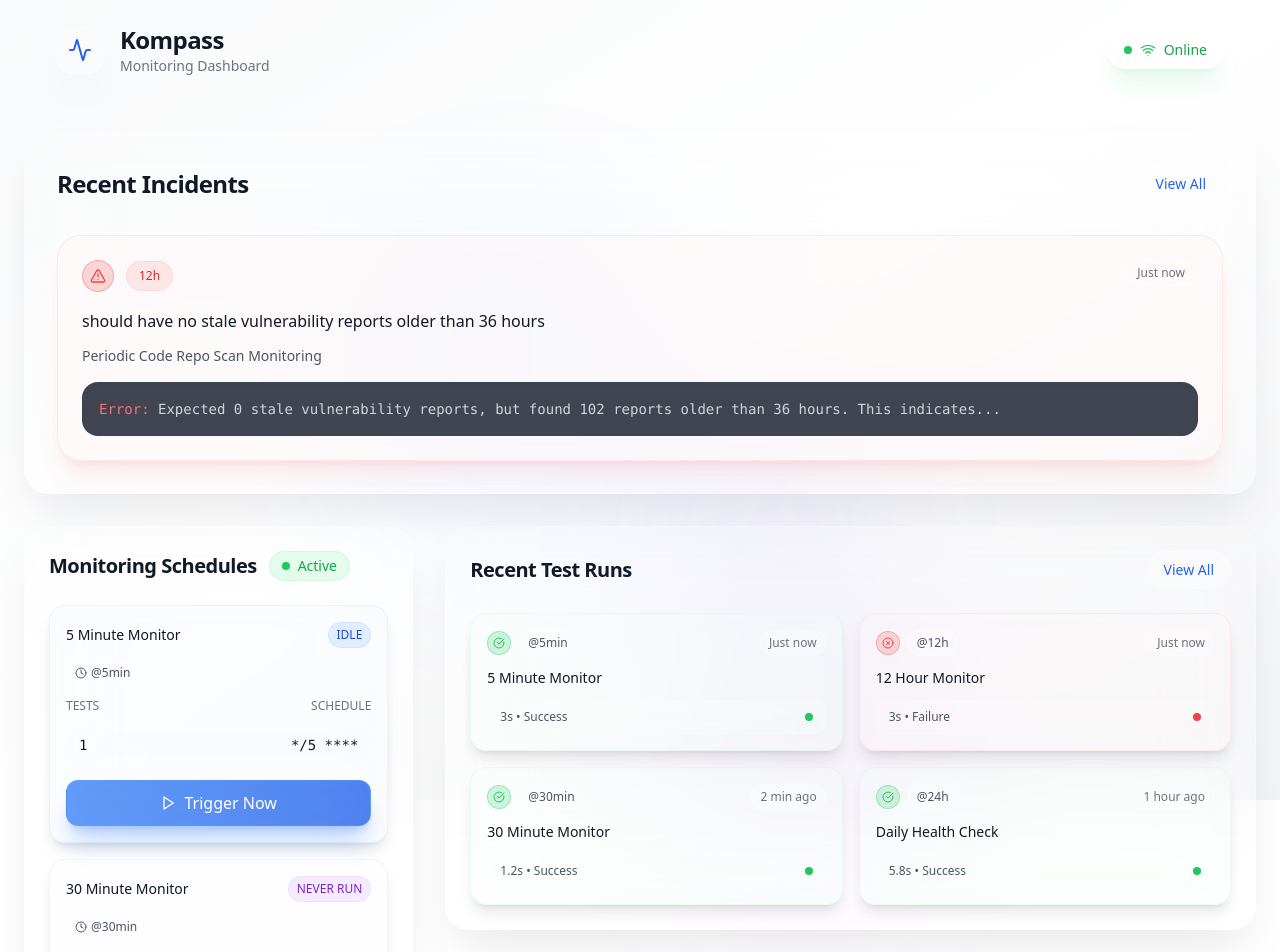
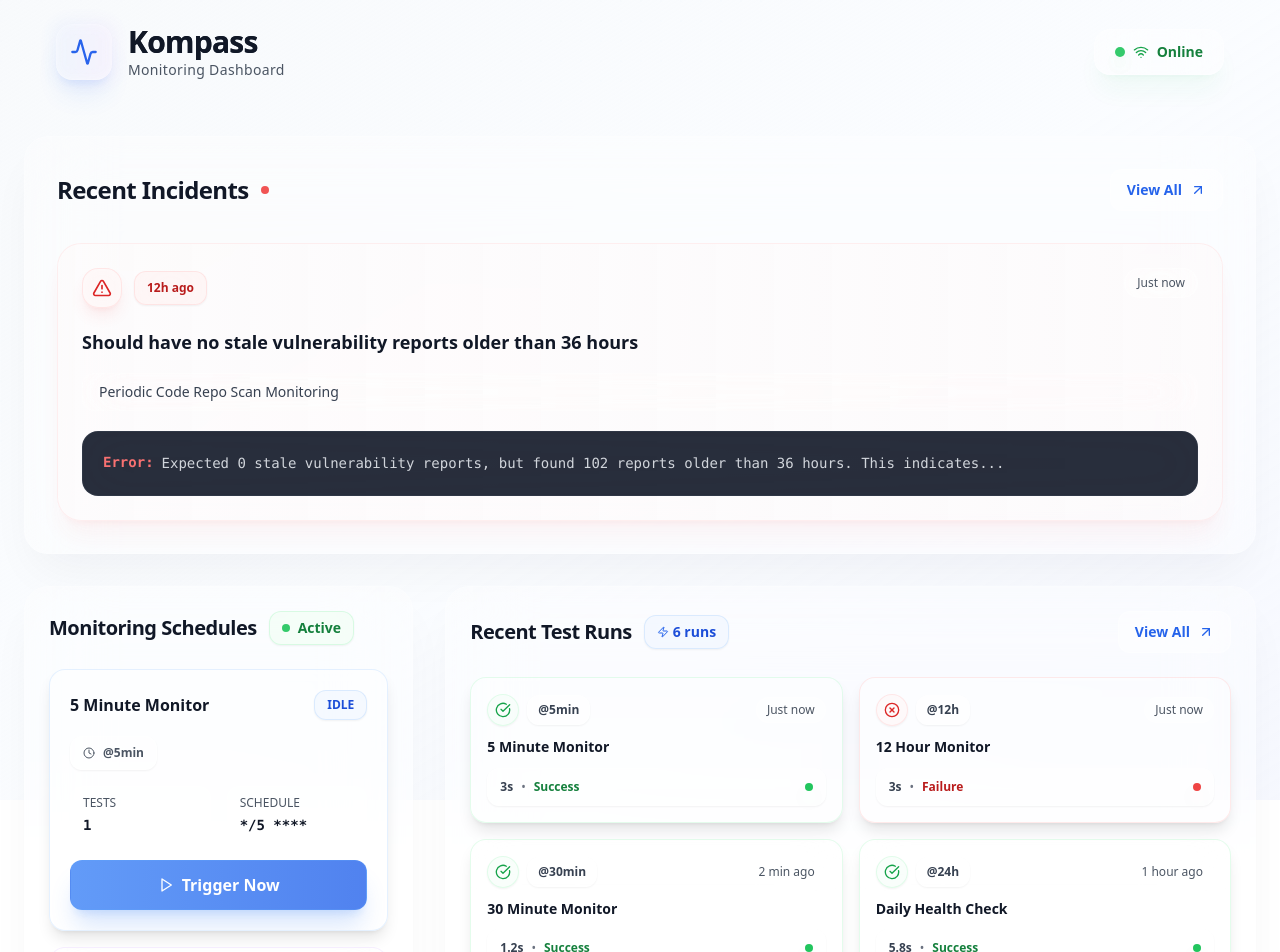
Before and after one commit to AmirTru/liquid-status-glow-design, a React (Vite) app: page / in a window 1280 px wide. Shown: the top 952 px of the page. Built offline with nearby package versions, Linux system fonts and the light colour scheme.

Commit message:
Refine and improve design
Further improve the design based on user feedback.

```diff
--- a/src/components/Background.tsx
+++ b/src/components/Background.tsx
@@ -4,18 +4,17 @@ import React from 'react';
 const Background = () => {
   return (
     <div className="fixed inset-0 z-0">
-      {/* Clean Apple-like gradient background */}
-      <div className="absolute inset-0 bg-gradient-to-br from-gray-50 via-white to-gray-100" />
+      {/* Enhanced gradient background with more depth */}
+      <div className="absolute inset-0 bg-gradient-to-br from-slate-50 via-blue-50/30 to-indigo-50/50" />
 
-      {/* Subtle accent elements */}
-      <div className="absolute top-1/4 left-1/4 w-96 h-96 bg-blue-500/5 rounded-full blur-3xl" />
-      <div className="absolute top-3/4 right-1/4 w-80 h-80 bg-purple-500/5 rounded-full blur-3xl" />
-      <div className="absolute top-1/2 left-1/2 w-64 h-64 bg-indigo-500/5 rounded-full blur-3xl" />
+      {/* More sophisticated light effects */}
+      <div className="absolute top-0 left-1/4 w-96 h-96 bg-gradient-radial from-blue-200/20 via-blue-100/10 to-transparent rounded-full blur-3xl" />
+      <div className="absolute bottom-1/4 right-1/3 w-80 h-80 bg-gradient-radial from-purple-200/15 via-purple-100/8 to-transparent rounded-full blur-3xl" />
+      <div className="absolute top-1/2 left-1/2 transform -translate-x-1/2 -translate-y-1/2 w-72 h-72 bg-gradient-radial from-indigo-200/12 via-indigo-100/6 to-transparent rounded-full blur-3xl" />
 
-      {/* Minimal overlay */}
-      <div className="absolute inset-0 opacity-30">
-        <div className="absolute inset-0 bg-gradient-to-r from-transparent via-blue-500/3 to-transparent transform rotate-12" />
-        <div className="absolute inset-0 bg-gradient-to-l from-transparent via-purple-500/3 to-transparent transform -rotate-12" />
+      {/* Subtle texture overlay */}
+      <div className="absolute inset-0 opacity-[0.02]">
+        <div className="absolute inset-0 bg-[radial-gradient(circle_at_1px_1px,rgba(59,130,246,0.3)_1px,transparent_0)] bg-[length:20px_20px]" />
       </div>
     </div>
   );
--- a/src/components/Header.tsx
+++ b/src/components/Header.tsx
@@ -8,19 +8,24 @@ const Header = () => {
       <div className="container mx-auto">
         <div className="flex items-center justify-between">
           <div className="flex items-center space-x-4">
-            <div className="w-12 h-12 bg-white/20 backdrop-blur-xl border border-white/30 rounded-2xl flex items-center justify-center shadow-2xl shadow-blue-500/20">
-              <Activity className="w-6 h-6 text-blue-600" />
+            <div className="relative">
+              <div className="w-14 h-14 bg-white/40 backdrop-blur-xl border border-white/20 rounded-2xl flex items-center justify-center shadow-xl shadow-blue-500/10 group-hover:shadow-blue-500/20 transition-all duration-300">
+                <Activity className="w-7 h-7 text-blue-600" />
+              </div>
+              <div className="absolute -inset-1 bg-gradient-to-r from-blue-500/20 to-purple-500/20 rounded-2xl blur opacity-30"></div>
             </div>
             <div>
-              <h1 className="text-2xl font-semibold text-gray-900 tracking-tight">Kompass</h1>
-              <p className="text-gray-500 text-sm font-medium">Monitoring Dashboard</p>
+              <h1 className="text-3xl font-bold text-gray-900 tracking-tight bg-gradient-to-r from-gray-900 to-gray-700 bg-clip-text">
+                Kompass
+              </h1>
+              <p className="text-gray-600 text-sm font-medium tracking-wide">Monitoring Dashboard</p>
             </div>
           </div>
 
-          <div className="flex items-center space-x-2 bg-white/30 backdrop-blur-xl border border-white/40 rounded-full px-4 py-2 shadow-xl shadow-green-500/10">
-            <div className="w-2 h-2 bg-green-500 rounded-full shadow-lg shadow-green-500/50"></div>
-            <Wifi className="w-4 h-4 text-green-500" />
-            <span className="text-green-600 text-sm font-medium">Online</span>
+          <div className="flex items-center space-x-2 bg-white/40 backdrop-blur-xl border border-white/30 rounded-2xl px-5 py-3 shadow-xl shadow-green-500/5 hover:shadow-green-500/10 transition-all duration-300">
+            <div className="w-2.5 h-2.5 bg-green-500 rounded-full shadow-lg shadow-green-500/50 animate-pulse"></div>
+            <Wifi className="w-4 h-4 text-green-600" />
+            <span className="text-green-700 text-sm font-semibold">Online</span>
           </div>
         </div>
       </div>
--- a/src/components/MonitoringSchedules.tsx
+++ b/src/components/MonitoringSchedules.tsx
@@ -1,6 +1,6 @@
 
 import React from 'react';
-import { Play, Clock, CheckCircle } from 'lucide-react';
+import { Play, Clock, CheckCircle, ArrowUpRight } from 'lucide-react';
 
 const MonitoringSchedules = () => {
   const schedules = [
@@ -35,30 +35,30 @@ const MonitoringSchedules = () => {
 
   const getStatusColor = (status: string) => {
     switch (status) {
-      case 'IDLE': return 'bg-blue-50/20 border-blue-200/30';
-      case 'NEVER RUN': return 'bg-purple-50/20 border-purple-200/30';
-      case 'FAILED': return 'bg-red-50/20 border-red-200/30';
-      default: return 'bg-gray-50/20 border-gray-200/30';
+      case 'IDLE': return 'bg-white/20 border-blue-200/40';
+      case 'NEVER RUN': return 'bg-white/20 border-purple-200/40';
+      case 'FAILED': return 'bg-white/20 border-red-200/40';
+      default: return 'bg-white/20 border-gray-200/40';
     }
   };
 
   const getStatusBadgeColor = (status: string) => {
     switch (status) {
-      case 'IDLE': return 'bg-blue-100/80 text-blue-700 border-blue-200/50';
-      case 'NEVER RUN': return 'bg-purple-100/80 text-purple-700 border-purple-200/50';
-      case 'FAILED': return 'bg-red-100/80 text-red-700 border-red-200/50';
-      default: return 'bg-gray-100/80 text-gray-700 border-gray-200/50';
+      case 'IDLE': return 'bg-blue-50/60 text-blue-700 border-blue-200/50';
+      case 'NEVER RUN': return 'bg-purple-50/60 text-purple-700 border-purple-200/50';
+      case 'FAILED': return 'bg-red-50/60 text-red-700 border-red-200/50';
+      default: return 'bg-gray-50/60 text-gray-700 border-gray-200/50';
     }
   };
 
   return (
-    <div className="bg-white/10 backdrop-blur-2xl border border-white/20 rounded-3xl p-6 shadow-2xl shadow-gray-900/10 hover:shadow-3xl hover:shadow-gray-900/15 transition-all duration-700 hover:bg-white/15">
+    <div className="bg-white/30 backdrop-blur-2xl border border-white/20 rounded-3xl p-6 shadow-2xl shadow-gray-900/5 hover:shadow-gray-900/10 transition-all duration-500 hover:bg-white/35">
       <div className="flex items-center justify-between mb-6">
         <div className="flex items-center space-x-3">
-          <h2 className="text-xl font-semibold text-gray-900 tracking-tight">Monitoring Schedules</h2>
-          <div className="flex items-center space-x-2 bg-green-100/80 backdrop-blur-xl px-3 py-1 rounded-full border border-green-200/50">
-            <div className="w-2 h-2 bg-green-500 rounded-full shadow-lg shadow-green-500/50"></div>
-            <span className="text-green-600 text-sm font-medium">Active</span>
+          <h2 className="text-xl font-bold text-gray-900 tracking-tight">Monitoring Schedules</h2>
+          <div className="flex items-center space-x-2 bg-green-50/60 backdrop-blur-xl px-3 py-1.5 rounded-xl border border-green-200/50 shadow-sm">
+            <div className="w-2 h-2 bg-green-500 rounded-full shadow-lg shadow-green-500/50 animate-pulse"></div>
+            <span className="text-green-700 text-sm font-semibold">Active</span>
           </div>
         </div>
       </div>
@@ -67,36 +67,40 @@ const MonitoringSchedules = () => {
         {schedules.map((schedule, index) => (
           <div
             key={index}
-            className={`${getStatusColor(schedule.status)} backdrop-blur-xl border rounded-2xl p-4 hover:scale-[1.02] transition-all duration-500 shadow-lg hover:shadow-xl`}
+            className={`${getStatusColor(schedule.status)} backdrop-blur-xl border rounded-2xl p-5 hover:scale-[1.02] transition-all duration-300 shadow-lg hover:shadow-xl group relative overflow-hidden`}
           >
-            <div className="flex items-center justify-between mb-3">
-              <h3 className="text-gray-900 font-medium text-sm">{schedule.name}</h3>
-              <span className={`text-xs px-2 py-1 rounded-full font-medium backdrop-blur-xl border ${getStatusBadgeColor(schedule.status)}`}>
+            <div className="absolute inset-0 bg-gradient-to-r from-white/5 to-white/10 opacity-0 group-hover:opacity-100 transition-opacity duration-300"></div>
+            <div className="relative">
+              <div className="flex items-center justify-between mb-4">
+                <h3 className="text-gray-900 font-semibold text-base">{schedule.name}</h3>
+                <span className={`text-xs px-3 py-1.5 rounded-xl font-semibold backdrop-blur-xl border ${getStatusBadgeColor(schedule.status)} shadow-sm`}>
                   {schedule.status}
                 </span>
               </div>
 
-            <div className="flex items-center space-x-4 text-xs text-gray-600 mb-3 font-medium">
-              <span className="flex items-center space-x-1 bg-white/20 backdrop-blur-xl px-2 py-1 rounded-full border border-white/30">
+              <div className="flex items-center space-x-4 text-xs text-gray-600 mb-4 font-semibold">
+                <span className="flex items-center space-x-2 bg-white/30 backdrop-blur-xl px-3 py-2 rounded-xl border border-white/30 shadow-sm">
                   <Clock className="w-3 h-3" />
                   <span>{schedule.interval}</span>
                 </span>
               </div>
 
-            <div className="flex items-center justify-between text-xs text-gray-500 mb-3 font-medium">
-              <span>TESTS</span>
-              <span>SCHEDULE</span>
+              <div className="grid grid-cols-2 gap-4 mb-4">
+                <div className="bg-white/20 backdrop-blur-xl px-3 py-2 rounded-xl border border-white/20">
+                  <div className="text-xs text-gray-600 font-medium mb-1">TESTS</div>
+                  <div className="text-sm text-gray-900 font-mono font-bold">{schedule.tests}</div>
+                </div>
+                <div className="bg-white/20 backdrop-blur-xl px-3 py-2 rounded-xl border border-white/20">
+                  <div className="text-xs text-gray-600 font-medium mb-1">SCHEDULE</div>
+                  <div className="text-sm text-gray-900 font-mono font-bold">{schedule.schedule}</div>
+                </div>
               </div>
 
-            <div className="flex items-center justify-between text-sm text-gray-900 mb-4 font-mono bg-white/10 backdrop-blur-xl px-3 py-2 rounded-xl border border-white/20">
-              <span>{schedule.tests}</span>
-              <span>{schedule.schedule}</span>
-            </div>
-
-            <button className="w-full bg-gradient-to-r from-blue-500/80 to-blue-600/80 backdrop-blur-xl hover:from-blue-600/90 hover:to-blue-700/90 text-white font-medium py-2.5 px-4 rounded-xl transition-all duration-300 shadow-xl shadow-blue-500/30 hover:shadow-blue-500/50 flex items-center justify-center space-x-2 border border-blue-400/30">
-              <Play className="w-4 h-4" />
+              <button className="w-full bg-gradient-to-r from-blue-500/80 to-blue-600/80 backdrop-blur-xl hover:from-blue-600/90 hover:to-blue-700/90 text-white font-semibold py-3 px-4 rounded-xl transition-all duration-300 shadow-xl shadow-blue-500/20 hover:shadow-blue-500/30 flex items-center justify-center space-x-2 border border-blue-400/30 hover:scale-105 group">
+                <Play className="w-4 h-4 transition-transform group-hover:scale-110" />
                 <span>Trigger Now</span>
               </button>
+            </div>
           </div>
         ))}
       </div>
--- a/src/components/RecentIncidents.tsx
+++ b/src/components/RecentIncidents.tsx
@@ -1,38 +1,55 @@
 
 import React from 'react';
-import { Clock, AlertTriangle } from 'lucide-react';
+import { Clock, AlertTriangle, ArrowUpRight } from 'lucide-react';
 
 const RecentIncidents = () => {
   return (
-    <div className="bg-white/10 backdrop-blur-2xl border border-white/20 rounded-3xl p-8 shadow-2xl shadow-gray-900/10 hover:shadow-3xl hover:shadow-gray-900/15 transition-all duration-700 hover:bg-white/15">
+    <div className="group bg-white/30 backdrop-blur-2xl border border-white/20 rounded-3xl p-8 shadow-2xl shadow-gray-900/5 hover:shadow-gray-900/10 transition-all duration-500 hover:bg-white/35 hover:border-white/30">
       <div className="flex items-center justify-between mb-8">
-        <h2 className="text-2xl font-semibold text-gray-900 tracking-tight">Recent Incidents</h2>
-        <button className="text-blue-600 hover:text-blue-700 text-sm font-medium transition-colors bg-white/20 backdrop-blur-xl px-4 py-2 rounded-full border border-white/30 hover:bg-white/30">
-          View All
+        <div className="flex items-center space-x-3">
+          <h2 className="text-2xl font-bold text-gray-900 tracking-tight">Recent Incidents</h2>
+          <div className="w-2 h-2 bg-red-500 rounded-full shadow-lg shadow-red-500/50 animate-pulse"></div>
+        </div>
+        <button className="flex items-center space-x-2 text-blue-600 hover:text-blue-700 text-sm font-semibold transition-all duration-200 bg-white/30 backdrop-blur-xl px-4 py-2.5 rounded-xl border border-white/30 hover:bg-white/40 hover:border-white/40 hover:scale-105 group">
+          <span>View All</span>
+          <ArrowUpRight className="w-4 h-4 transition-transform group-hover:translate-x-0.5 group-hover:-translate-y-0.5" />
         </button>
       </div>
 
       <div className="space-y-6">
-        <div className="bg-red-50/30 backdrop-blur-xl border border-red-200/40 rounded-3xl p-6 hover:scale-[1.02] transition-all duration-500 shadow-xl shadow-red-500/10 hover:shadow-red-500/20">
-          <div className="flex items-start justify-between mb-4">
-            <div className="flex items-center space-x-3">
-              <div className="w-8 h-8 bg-red-500/20 backdrop-blur-xl rounded-full flex items-center justify-center border border-red-500/30">
-                <AlertTriangle className="w-4 h-4 text-red-500" />
+        <div className="relative bg-white/20 backdrop-blur-xl border border-red-200/30 rounded-3xl p-6 hover:scale-[1.01] transition-all duration-500 shadow-xl shadow-red-500/5 hover:shadow-red-500/10 group">
+          <div className="absolute inset-0 bg-gradient-to-r from-red-50/20 to-red-100/10 rounded-3xl"></div>
+          <div className="relative">
+            <div className="flex items-start justify-between mb-5">
+              <div className="flex items-center space-x-3">
+                <div className="w-10 h-10 bg-red-50/40 backdrop-blur-xl rounded-2xl flex items-center justify-center border border-red-200/40 shadow-lg shadow-red-500/10">
+                  <AlertTriangle className="w-5 h-5 text-red-600" />
+                </div>
+                <span className="text-red-700 text-xs bg-red-50/60 backdrop-blur-xl px-3 py-2 rounded-xl font-semibold border border-red-200/40 shadow-sm">
+                  12h ago
+                </span>
               </div>
-              <span className="text-red-600 text-xs bg-red-100/80 backdrop-blur-xl px-3 py-1.5 rounded-full font-medium border border-red-200/50">12h</span>
+              <span className="text-gray-600 text-xs font-medium bg-white/40 backdrop-blur-xl px-3 py-1.5 rounded-full border border-white/30">
+                Just now
+              </span>
             </div>
-            <span className="text-gray-500 text-xs font-medium bg-white/20 backdrop-blur-xl px-3 py-1 rounded-full border border-white/30">Just now</span>
-          </div>
 
-          <h3 className="text-gray-900 font-medium mb-3 text-base leading-relaxed">
-            should have no stale vulnerability reports older than 36 hours
-          </h3>
+            <h3 className="text-gray-900 font-semibold mb-4 text-lg leading-relaxed">
+              Should have no stale vulnerability reports older than 36 hours
+            </h3>
 
-          <p className="text-gray-600 text-sm mb-4 font-medium">Periodic Code Repo Scan Monitoring</p>
+            <p className="text-gray-700 text-sm mb-5 font-medium bg-white/20 backdrop-blur-xl px-4 py-2 rounded-xl border border-white/20">
+              Periodic Code Repo Scan Monitoring
+            </p>
 
-          <div className="bg-gray-900/80 backdrop-blur-xl rounded-2xl p-4 font-mono text-sm border border-gray-700/50 shadow-inner">
-            <span className="text-red-400">Error:</span>
-            <span className="text-gray-300"> Expected 0 stale vulnerability reports, but found 102 reports older than 36 hours. This indicates...</span>
+            <div className="bg-gray-900/90 backdrop-blur-xl rounded-2xl p-5 font-mono text-sm border border-gray-700/50 shadow-inner">
+              <div className="flex items-start space-x-2">
+                <span className="text-red-400 font-semibold">Error:</span>
+                <span className="text-gray-300 leading-relaxed">
+                  Expected 0 stale vulnerability reports, but found 102 reports older than 36 hours. This indicates...
+                </span>
+              </div>
+            </div>
           </div>
         </div>
       </div>
--- a/src/components/RecentTestRuns.tsx
+++ b/src/components/RecentTestRuns.tsx
@@ -1,6 +1,6 @@
 
 import React from 'react';
-import { CheckCircle, XCircle, Clock } from 'lucide-react';
+import { CheckCircle, XCircle, Clock, ArrowUpRight, Zap } from 'lucide-react';
 
 const RecentTestRuns = () => {
   const testRuns = [
@@ -11,7 +11,8 @@ const RecentTestRuns = () => {
       details: '3s',
       time: 'Just now',
       icon: CheckCircle,
-      color: 'bg-green-50/20 border-green-200/30'
+      color: 'bg-white/20 border-green-200/40',
+      iconColor: 'text-green-600'
     },
     {
       name: '12 Hour Monitor',
@@ -20,7 +21,8 @@ const RecentTestRuns = () => {
       details: '3s',
       time: 'Just now',
       icon: XCircle,
-      color: 'bg-red-50/20 border-red-200/30'
+      color: 'bg-white/20 border-red-200/40',
+      iconColor: 'text-red-600'
     },
     {
       name: '30 Minute Monitor',
@@ -29,7 +31,8 @@ const RecentTestRuns = () => {
       details: '1.2s',
       time: '2 min ago',
       icon: CheckCircle,
-      color: 'bg-green-50/20 border-green-200/30'
+      color: 'bg-white/20 border-green-200/40',
+      iconColor: 'text-green-600'
     },
     {
       name: 'Daily Health Check',
@@ -38,16 +41,44 @@ const RecentTestRuns = () => {
       details: '5.8s',
       time: '1 hour ago',
       icon: CheckCircle,
-      color: 'bg-green-50/20 border-green-200/30'
+      color: 'bg-white/20 border-green-200/40',
+      iconColor: 'text-green-600'
+    },
+    {
+      name: 'Security Scan',
+      duration: '@6h',
+      status: 'Success',
+      details: '12.4s',
+      time: '3 hours ago',
+      icon: CheckCircle,
+      color: 'bg-white/20 border-green-200/40',
+      iconColor: 'text-green-600'
+    },
+    {
+      name: 'Performance Test',
+      duration: '@1h',
+      status: 'Success',
+      details: '0.8s',
+      time: '45 min ago',
+      icon: CheckCircle,
+      color: 'bg-white/20 border-green-200/40',
+      iconColor: 'text-green-600'
     }
   ];
 
   return (
-    <div className="bg-white/10 backdrop-blur-2xl border border-white/20 rounded-3xl p-6 shadow-2xl shadow-gray-900/10 hover:shadow-3xl hover:shadow-gray-900/15 transition-all duration-700 hover:bg-white/15">
+    <div className="bg-white/30 backdrop-blur-2xl border border-white/20 rounded-3xl p-6 shadow-2xl shadow-gray-900/5 hover:shadow-gray-900/10 transition-all duration-500 hover:bg-white/35">
       <div className="flex items-center justify-between mb-6">
-        <h2 className="text-xl font-semibold text-gray-900 tracking-tight">Recent Test Runs</h2>
-        <button className="text-blue-600 hover:text-blue-700 text-sm font-medium transition-colors bg-white/20 backdrop-blur-xl px-4 py-2 rounded-full border border-white/30 hover:bg-white/30">
-          View All
+        <div className="flex items-center space-x-3">
+          <h2 className="text-xl font-bold text-gray-900 tracking-tight">Recent Test Runs</h2>
+          <div className="flex items-center space-x-1 bg-blue-50/60 backdrop-blur-xl px-3 py-1.5 rounded-xl border border-blue-200/50 shadow-sm">
+            <Zap className="w-3 h-3 text-blue-600" />
+            <span className="text-blue-700 text-sm font-semibold">{testRuns.length} runs</span>
+          </div>
+        </div>
+        <button className="flex items-center space-x-2 text-blue-600 hover:text-blue-700 text-sm font-semibold transition-all duration-200 bg-white/30 backdrop-blur-xl px-4 py-2.5 rounded-xl border border-white/30 hover:bg-white/40 hover:border-white/40 hover:scale-105 group">
+          <span>View All</span>
+          <ArrowUpRight className="w-4 h-4 transition-transform group-hover:translate-x-0.5 group-hover:-translate-y-0.5" />
         </button>
       </div>
 
@@ -55,23 +86,36 @@ const RecentTestRuns = () => {
         {testRuns.map((test, index) => (
           <div
             key={index}
-            className={`${test.color} backdrop-blur-xl border rounded-2xl p-4 hover:scale-[1.02] transition-all duration-500 shadow-lg hover:shadow-xl`}
+            className={`${test.color} backdrop-blur-xl border rounded-2xl p-4 hover:scale-[1.02] transition-all duration-300 shadow-lg hover:shadow-xl group relative overflow-hidden`}
           >
-            <div className="flex items-center justify-between mb-3">
-              <div className="flex items-center space-x-2">
-                <div className={`w-6 h-6 rounded-full flex items-center justify-center ${test.status === 'Success' ? 'bg-green-500/20 border border-green-500/30' : 'bg-red-500/20 border border-red-500/30'} backdrop-blur-xl`}>
-                  <test.icon className={`w-3 h-3 ${test.status === 'Success' ? 'text-green-500' : 'text-red-500'}`} />
+            <div className="absolute inset-0 bg-gradient-to-r from-white/5 to-white/10 opacity-0 group-hover:opacity-100 transition-opacity duration-300"></div>
+            <div className="relative">
+              <div className="flex items-center justify-between mb-3">
+                <div className="flex items-center space-x-2">
+                  <div className={`w-8 h-8 rounded-2xl flex items-center justify-center ${test.status === 'Success' ? 'bg-green-50/40 border border-green-200/40' : 'bg-red-50/40 border border-red-200/40'} backdrop-blur-xl shadow-sm`}>
+                    <test.icon className={`w-4 h-4 ${test.iconColor}`} />
+                  </div>
+                  <span className="text-gray-700 text-xs font-semibold bg-white/40 backdrop-blur-xl px-2.5 py-1.5 rounded-xl border border-white/30 shadow-sm">
+                    {test.duration}
+                  </span>
                 </div>
-                <span className="text-gray-600 text-xs font-medium bg-white/20 backdrop-blur-xl px-2 py-1 rounded-full border border-white/30">{test.duration}</span>
+                <span className="text-gray-600 text-xs font-medium bg-white/30 backdrop-blur-xl px-2.5 py-1 rounded-full border border-white/30">
+                  {test.time}
+                </span>
               </div>
-              <span className="text-gray-500 text-xs font-medium bg-white/20 backdrop-blur-xl px-2 py-1 rounded-full border border-white/30">{test.time}</span>
-            </div>
 
-            <h3 className="text-gray-900 font-medium mb-3 text-sm">{test.name}</h3>
+              <h3 className="text-gray-900 font-semibold mb-3 text-sm leading-tight">{test.name}</h3>
 
-            <div className="flex items-center justify-between text-xs bg-white/10 backdrop-blur-xl px-3 py-2 rounded-xl border border-white/20">
-              <span className="text-gray-600 font-medium">{test.details} • {test.status}</span>
-              <div className={`w-2 h-2 rounded-full ${test.status === 'Success' ? 'bg-green-500' : 'bg-red-500'} shadow-lg ${test.status === 'Success' ? 'shadow-green-500/50' : 'shadow-red-500/50'}`}></div>
+              <div className="flex items-center justify-between bg-white/30 backdrop-blur-xl px-3 py-2.5 rounded-xl border border-white/20 shadow-sm">
+                <div className="flex items-center space-x-2">
+                  <span className="text-gray-700 text-xs font-semibold">{test.details}</span>
+                  <span className="text-gray-500 text-xs">•</span>
+                  <span className={`text-xs font-semibold ${test.status === 'Success' ? 'text-green-700' : 'text-red-700'}`}>
+                    {test.status}
+                  </span>
+                </div>
+                <div className={`w-2 h-2 rounded-full ${test.status === 'Success' ? 'bg-green-500 shadow-green-500/50' : 'bg-red-500 shadow-red-500/50'} shadow-lg`}></div>
+              </div>
             </div>
           </div>
         ))}
```
Lines whose indentation alone changed are shown as unchanged.
